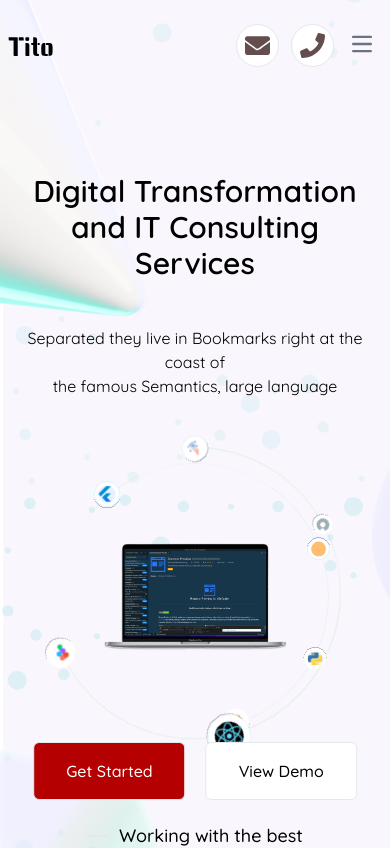
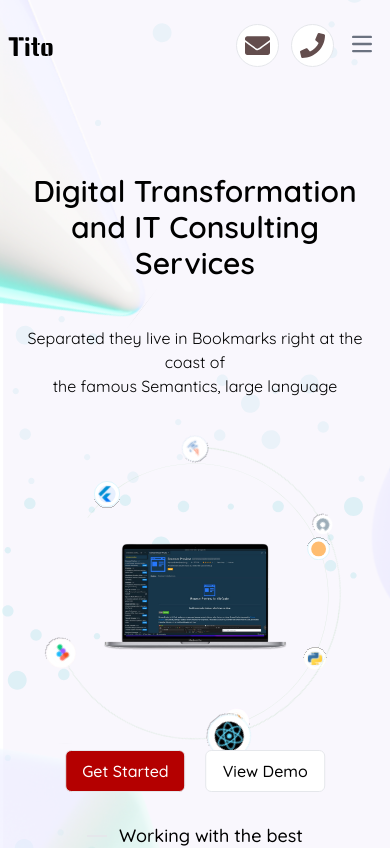
Before and after one commit to thanhbui27/portfolio_tito, a React (Vite) app: page / in a window 390 px wide. Shown: the top 848 px of the page. Built offline with nearby package versions, Linux system fonts and the light colour scheme.

Commit message:
fix responsive button

```diff
--- a/src/index.css
+++ b/src/index.css
@@ -6,7 +6,7 @@
   @apply absolute top-1/2 left-1/2 transform -translate-x-1/2 -translate-y-1/2;
 }
 .button-round-md {
-  @apply rounded-md border focus:outline-none font-medium cursor-pointer sm:px-4 sm:py-3 text-center md:mr-0 py-4 px-8 text-base whitespace-nowrap;
+  @apply rounded-md border focus:outline-none font-medium cursor-pointer sm:px-4 sm:py-2 text-center md:mr-0 py-2 px-4 text-base whitespace-nowrap;
 }
 .button-circle-sm {
   @apply rounded-3xl border focus:outline-none  font-medium text-sm px-2 py-2 text-center  md:mr-0;
```
